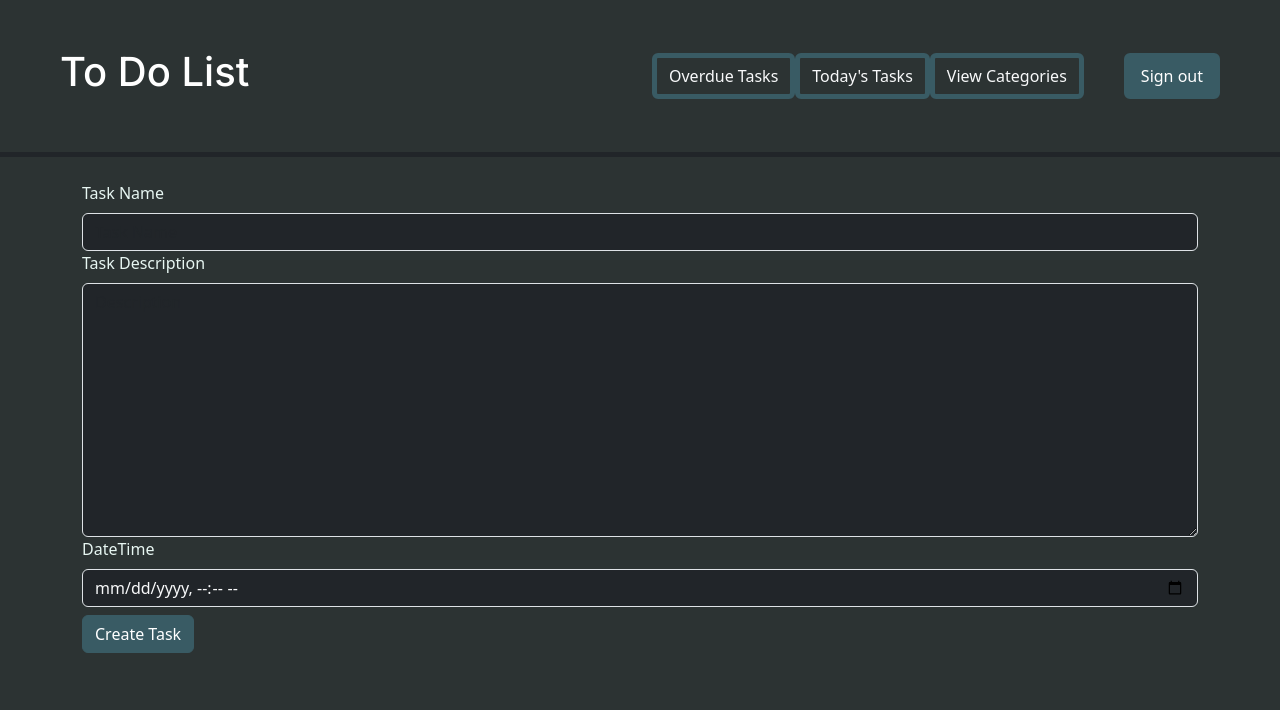
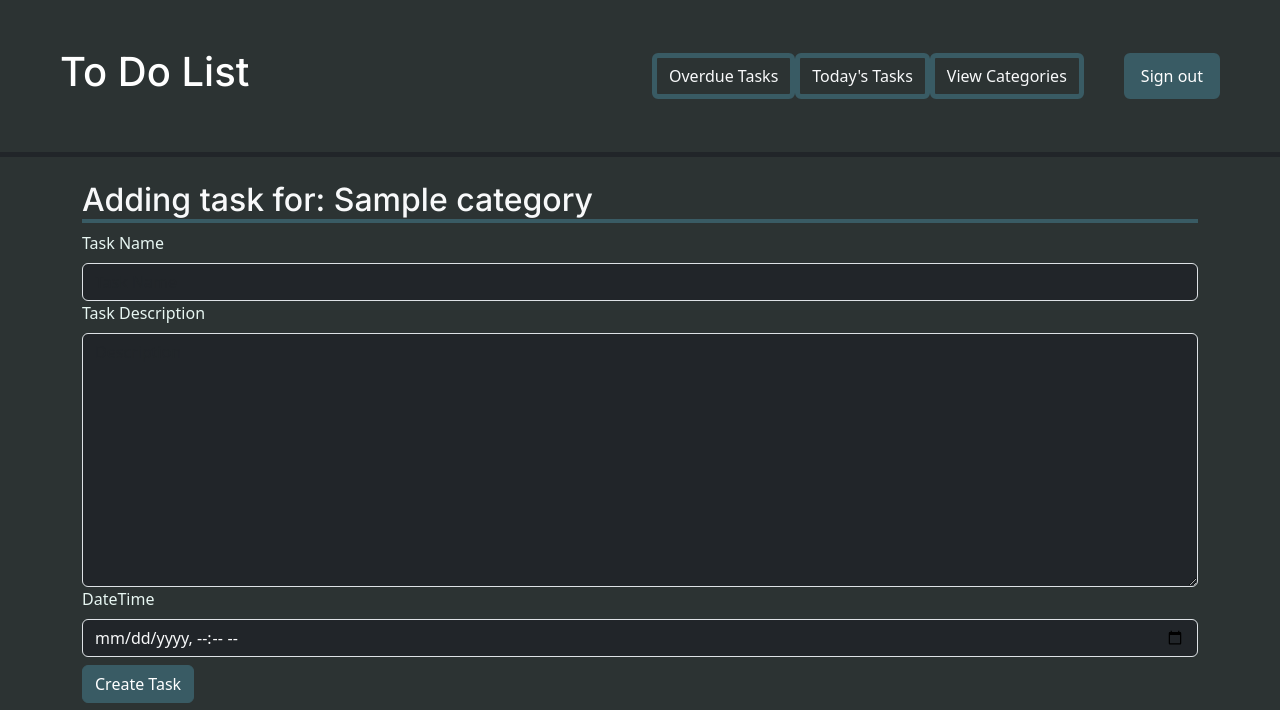
Before and after one commit to Freigth/Jornal_App, a Rails app: page /categories/1/tasks/new in a window 1280 px wide. Shown: the top 710 px of the page. Run offline with Rails 7, Linux system fonts and the light colour scheme; a user stored in the database is signed in; tables that the repository leaves empty hold one stand-in row (values such as "Sample post"); style sheets or scripts are compiled from the project's sources; some libraries are stand-ins or nearby versions.

Commit message:
add text for adding task

```diff
--- a/app/views/tasks/new.html.erb
+++ b/app/views/tasks/new.html.erb
@@ -1 +1,2 @@
+<h2 class='text-light border-4 border-bottom border-secondary'>Adding task for: <%= @category.name %></h2>
 <%= render 'form',  category: @category, task: @task%>
```
Also changed, not shown: app/views/layouts/application.html.erb (line endings or trailing spaces).
